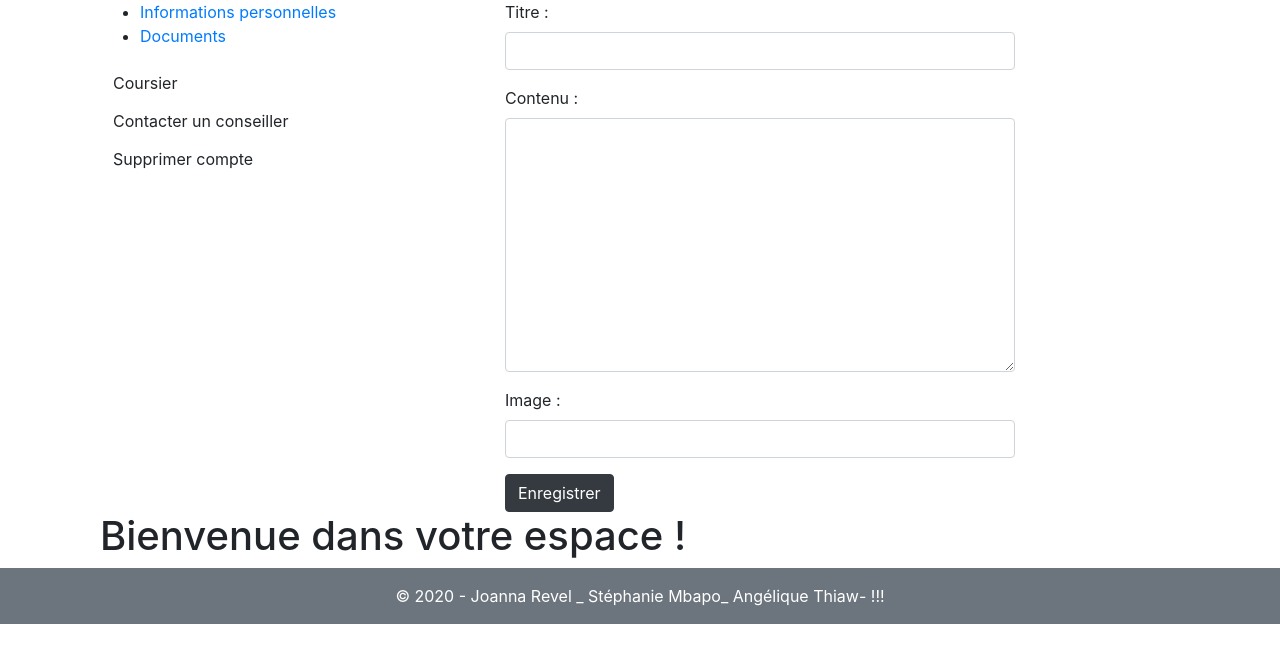
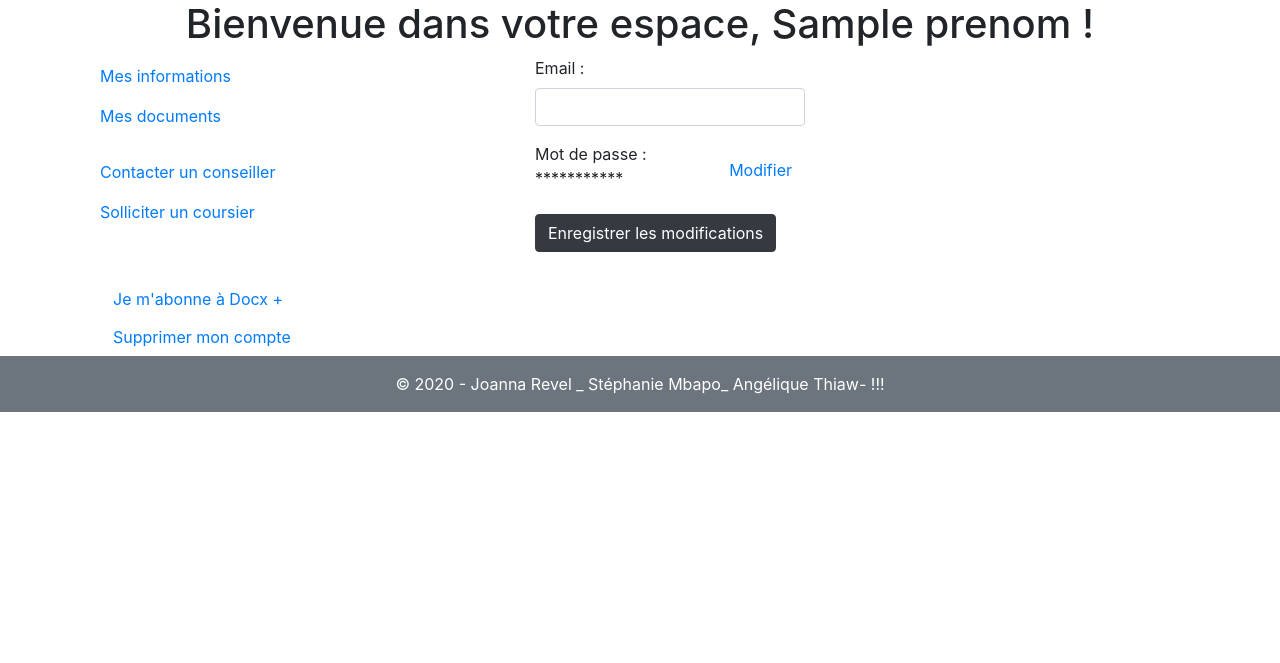
Before and after one commit to Joanna-Renel/projet_collectif, a Symfony app: template templates/utilisateur/membre.html.twig in a window 1280 px wide. Shown: the part 56-719 px from the top of the page. Run offline with Twig, Linux system fonts and the light colour scheme; the template is opened without the code that fills it: most values are stand-ins (such as "Sample title", 1, 10 or a date in 2020); some libraries are stand-ins or nearby versions.

Commit message:
Formulaire vue membre et document

```diff
--- a/composer.json
+++ b/composer.json
@@ -31,6 +31,7 @@
         "symfony/yaml": "5.1.*"
     },
     "require-dev": {
+        "doctrine/doctrine-fixtures-bundle": "^3.3",
         "symfony/debug-pack": "*",
         "symfony/maker-bundle": "^1.0",
         "symfony/profiler-pack": "*",
--- a/config/bundles.php
+++ b/config/bundles.php
@@ -12,4 +12,5 @@ return [
     Symfony\Bundle\MonologBundle\MonologBundle::class => ['all' => true],
     Symfony\Bundle\DebugBundle\DebugBundle::class => ['dev' => true, 'test' => true],
     Symfony\Bundle\MakerBundle\MakerBundle::class => ['dev' => true],
+    Doctrine\Bundle\FixturesBundle\DoctrineFixturesBundle::class => ['dev' => true, 'test' => true],
 ];
--- a/src/Form/UtilisateurType.php
+++ b/src/Form/UtilisateurType.php
@@ -16,11 +16,10 @@ class UtilisateurType extends AbstractType
             ->add('username')
             ->add('email')
             ->add('prenom')
-            ->add('pseudo')// input de contrôle créé indépendamment
+            // ->add('pseudo')// input de contrôle créé indépendamment
             ->add('nom')
             ->add('adresse')
             ->add('password', PasswordType::class)
-
 
         ;
     }
--- a/templates/base.html.twig
+++ b/templates/base.html.twig
@@ -9,7 +9,7 @@
 
         <link rel="stylesheet" href="https://stackpath.bootstrapcdn.com/bootstrap/4.5.0/css/bootstrap.min.css" integrity="sha384-9aIt2nRpC12Uk9gS9baDl411NQApFmC26EwAOH8WgZl5MYYxFfc+NcPb1dKGj7Sk" crossorigin="anonymous">
 
-            <link rel="stylesheet" href="public/css/design.css"
+        {# <link rel="stylesheet" href="public/css/design.css" #}
         {# asset() : fonction TWIG qui pointe sur le dossier 'public' et permettant de générer une URL jusqu'au fichier style.css #}
 
     {% endblock %}
@@ -26,7 +26,7 @@
           <a class="nav-link" href="#"> DOCX  <span class="sr-only">(current)</span></a>
         </li>
       <div class="card mb-2 text-center" style="width: 18rem;">
-     <img src="{{ data.image }}" class="card-img-top" alt="">
+      {# <img src="{{ data.image }}" class="card-img-top" alt=""> #}
         </div>
         <li class="nav-item">
           <a class="nav-link" href="#">ACCUEIL</a>
@@ -44,7 +44,7 @@
           </a>
           <div class="dropdown-menu" aria-labelledby="MEMBRE ">
             <a class="dropdown-item" href="#">S'inscrire</a>
-          <a class="dropdown-item" href="#">Se désinscrire</a>
+            <a class="dropdown-item" href="path('membre/')">Se désinscrire</a>
             <div class="dropdown-divider"></div>
           </div>
         </li>
--- a/templates/utilisateur/membre.html.twig
+++ b/templates/utilisateur/membre.html.twig
@@ -1,72 +1,83 @@
 {% extends "base.html.twig" %}
 
 {% block body %}
+
+<h1 class="text-center"> Bienvenue dans votre espace, {{ prenom }} !</h1>
 
 <div class="row col-md-12">
 
     <div class="col-md-3">
 
-        <ul>
-            <div id="info">
-                <li>
-                    <a href="">Informations personnelles</a>
-                </li>
-            </div>
+        <ul class="navbar-nav ">
 
-            <li>
-                <a href="">Documents</a>
+            <li class="nav-item" style="border-radius: 50px;">
+              <a class="nav-link" href="#">Mes informations</a>
             </li>
-          {#  <li>
-                <a href="">Informations personnelles</a>
+
+            <li class="nav-item">
+              <a class="nav-link" href="#">Mes documents</a>
             </li>
-            #}
+
+            <div class="whitespace mt-3"></div>
+
+            <li class="nav-item">
+                <a class="nav-link" href="#"> Contacter un conseiller </a>
+            </li>
+
+            <li class="nav-item">
+                <a class="nav-link" href="#"> Solliciter un coursier</a>
+            </li>
+
         </ul>
-        <button class="btn">Coursier</button>
-        <button class="btn">Contacter un conseiller</button>
-        <button class="btn">Supprimer compte</button>
+
+        <div class="whitespace mt-5"></div>
+
+        <button class="btn"><a href="">Je m'abonne à Docx + </a> </button>
+
+        <button class="btn"><a href="">Supprimer mon compte</a></button>
+
     </div>
 
-    <form class=" col-md-6 mx-auto" action="" method="post" enctype="data">
-        <div class="form-group">
-            <label for="title"> Titre : </label>
-            <input class="form-control" type="text" name="title" id="title">
-        </div>
-        <div class="form-group">
-            <label for="content"> Contenu : </label>
-            <textarea class="form-control" name="content" id="content" cols="30" rows="10">
-            </textarea>
-        </div>
-        <div class="form-group">
-            <label for="image"> Image : </label>
-            <input class="form-control" type="text" name="image" id="image">
-        </div>
-        <button type="submit" class="btn btn-dark">Enregistrer</button>
+    <div class="col-md-7">
 
-    </form>
 
-    <div class="col-md-9">
-
-        <h1> Bienvenue dans votre espace !</h1>
-
-        {% for data in user %}
+         {# {% for data in utilisateur %}
 
         {{ form_start(formUser, {'attr':{'class':'col-md-6 mx-auto'}}) }}
 
-            {{ form_row(formUser.prenom, )}}
-            {{ form_row(formUser.nom, )}}
-            {{ form_row(formUser.email, )}}
-            {{ form_row(formUser.adresse, )}}
+            {{ form_row(formUser.prenom, {'attr': {'value':'{{ value }}' }})}}
+            {{ form_row(formUser.nom )}}
+            {{ form_row(formUser.email )}}
+            {{ form_row(formUser.adresse )}}
+
             <div id="password">
 
             </div>
-            {{form_end(formUser)}}
             <div class="form-group">
                 <label for="_password"> Mot de passe : </label>
                 <input class="form-control" type="text" name="_password" id="_password" value="{{ value }}">
             </div>
+
+            {{form_end(formUser)}} #}
+
+
+        <form class=" col-md-6 mx-auto" action="" method="post" enctype="data">
+            <div class="form-group">
+                <label for="_username"> Email : </label>
+                <input class="form-control" type="text" name="_username" id="_username">
+            </div>
+
+            <div class="form-group d-flex">
+                <label for="_password"> Mot de passe : ***********</label>
+                <button class="btn"><a href="#">Modifier</a></button>
+            </div>
+            <button type="submit" class="btn btn-dark">Enregistrer les modifications</button>
+
+        </form>
+
     </div>
 </div>
 
-{% endfor %}
+{# {% endfor %}  #}
 
 {% endblock %}
```
Also changed, not shown: migrations/Version20200706190628.php (added, +39 -0 lines), src/Controller/DocsController.php (added, +19 -0 lines), src/Controller/UtilisateurController.php (+72 -16 lines), src/DataFixtures/AppFixtures.php (added, +17 -0 lines), templates/docs/index.html.twig (added, +20 -0 lines), templates/utilisateur/membre_document.html.twig (+32 -0 lines), 2 other files. Lines whose indentation alone changed are shown as unchanged.
